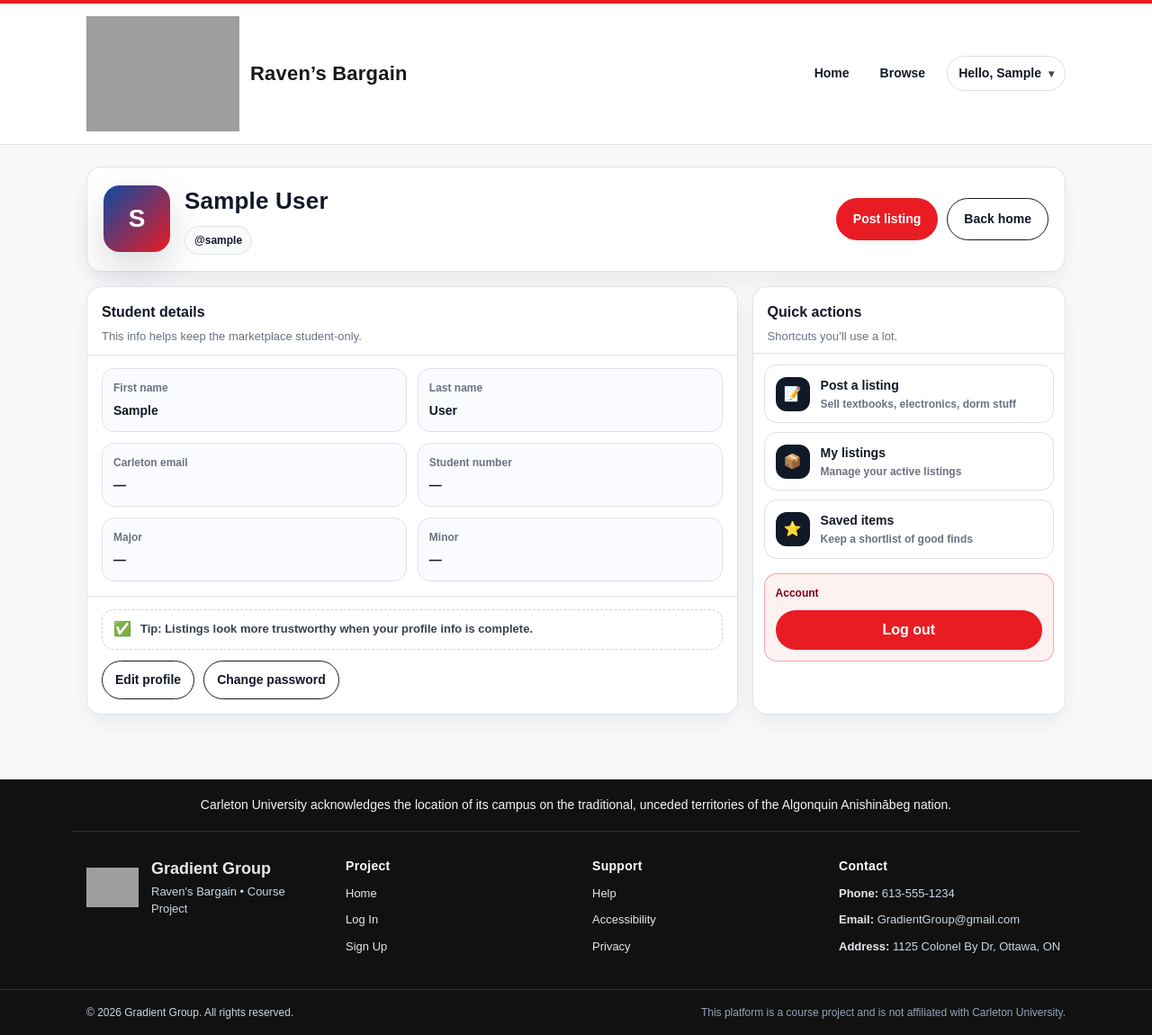
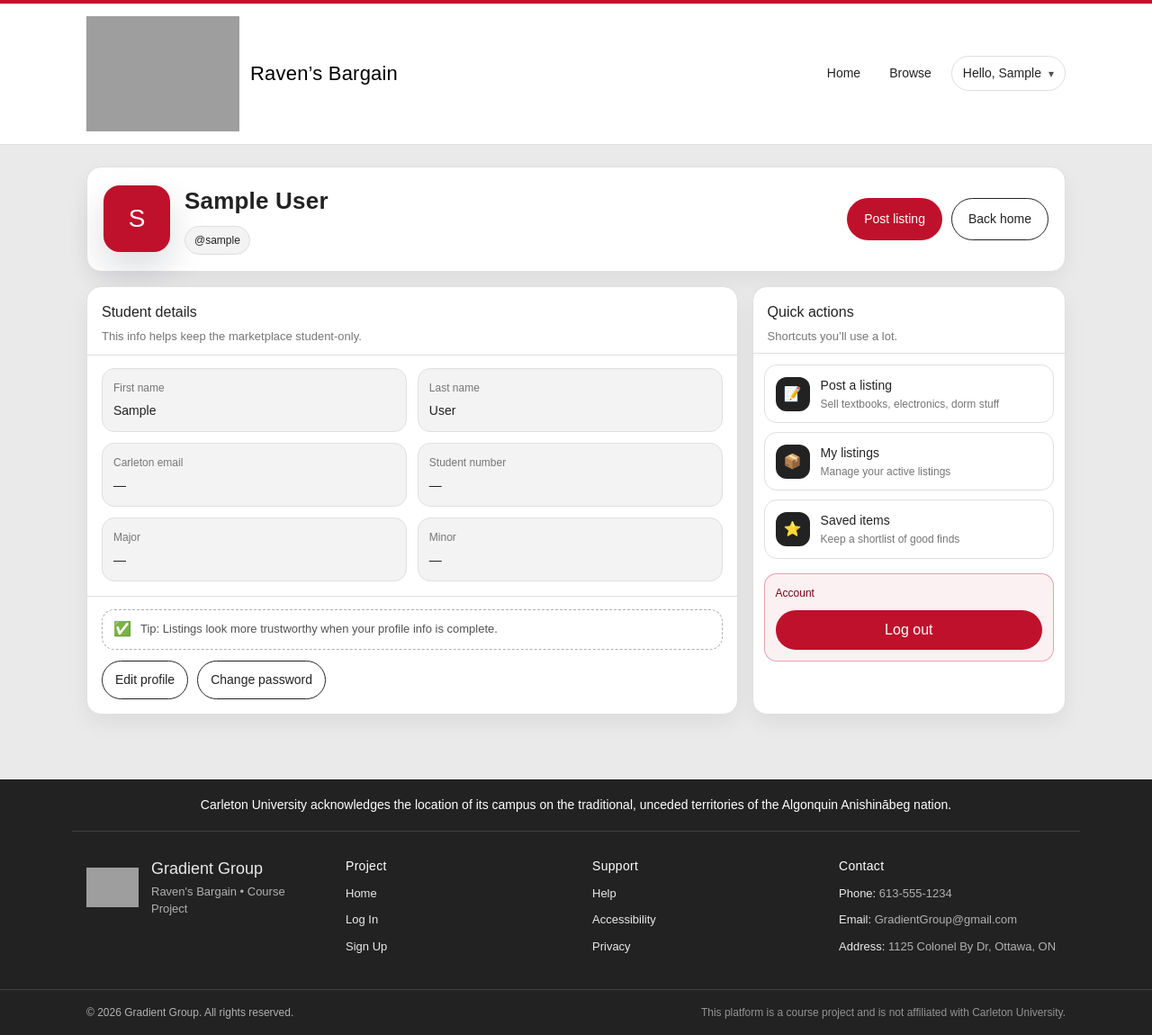
Before and after one commit to Carleton-BIT/group-projects-team-2-gradient-group, a Django app: page /profile/ in a window 1280 px wide. Shown: the whole page at 90% size. Run offline with Django 5.2, Linux system fonts and the light colour scheme; the visitor is signed in with stand-in values (Sample User, id 1); grey boxes are pictures that could not be loaded.

Commit message:
Align CSS with Carleton RDS brand guidelines

```diff
--- a/core/static/style.css
+++ b/core/static/style.css
@@ -1,29 +1,26 @@
 :root {
   /* Core colours */
-  --colour-carleton-red: #E91C24;
-  /* https://coolors.co/palette/f8f9fa-e9ecef-dee2e6-ced4da-adb5bd-6c757d-495057-343a40-212529 */
-  --colour-white: #f8f9fa;
-  --colour-light-grey: #e9ecef;
-  --colour-grey: #dee2e6;
-  --colour-dark-grey: #ced4da;
-  --colour-darker-grey: #adb5bd;
-  --colour-dark: #343a40;
-  --colour-darker: #212529;
-  --colour-carleton-black: #191919;
-
-  /* https://coolors.co/palette/e63946-f1faee-a8dadc-457b9d-1d3557 */
-  --colour-amaranth: #e63946;
-  --colour-peppermint: #f1faee;
-  --colour-aquaisland: #a8dadc;
-  --colour-wedgewood: #457b9d;
-  --colour-cello: #1d3557;
+  --colour-carleton-red: #BF112B;
+  /* RDS Neutral Palette: https://ravendesignsystem.github.io/rds/design/colours/ */
+  --colour-white: #FFFFFF;
+  --colour-light-grey: #EAEAEA;
+  --colour-grey: #DFDFDF;
+  --colour-dark-grey: #B1B1B1;
+  --colour-darker-grey: #939393;
+  --colour-dark: #535353;
+  --colour-darker: #222222;
+  --colour-carleton-black: #000000;
 
   /* Header configuration */
   --header-heading-colour: var(--colour-white);
 
   /* Body configuration */
   --body-default-colour: var(--colour-carleton-black);
-  --body-background-colour: var(--colour-white);
+  --body-background-colour: var(--colour-light-grey);
+
+  /* RDS link colours */
+  --cu-link: #105F83;
+  --cu-link-hover: #BF112B;
 }
 
 /* base */
@@ -88,7 +86,7 @@ body {
   justify-content: center;
   padding: 10px 14px;
   border-radius: 999px;
-  font-weight: 800;
+  font-weight: 500;
   text-decoration: none;
   border: 1px solid transparent;
   cursor: pointer;
@@ -111,20 +109,20 @@ body {
 
 /* Secondary used on red sections */
 .btn-secondary--onred{
-  border-color: #111827;
-  color: #111827;
+  border-color: #222222;
+  color: #222222;
   background: #fff;
 }
-.btn-secondary--onred:hover{ background: #f3f4f6; }
+.btn-secondary--onred:hover{ background: #EAEAEA; }
 
 /* Secondary used on light pages (profile, etc.) */
 .btn-secondary--dark{
   background: #fff;
-  border-color: #111827 !important;
-  color: #111827 !important;
+  border-color: #222222 !important;
+  color: #222222 !important;
 }
 .btn-secondary--dark:hover{
-  background: #f3f4f6;
+  background: #EAEAEA;
 }
 
 /* =========================
@@ -171,30 +169,30 @@ body {
 }
 
 .site-header__title{
-  font-weight: 900;
+  font-weight: 500;
   font-size: 22px;
   letter-spacing: .2px;
   color: var(--colour-carleton-black);
   line-height: 1;
 }
 
-.site-header__nav{
-  display:flex;
-  align-items:center;
-  gap: 14px;
+.site-header__nav {
+  display: flex;
+  align-items: center;
+  gap: 12px;
 }
 
 .site-header__link{
   text-decoration:none;
-  font-weight: 800;
+  font-weight: 500;
   font-size: 14px;
-  color: #111827;
+  color: #222222;
   padding: 8px 10px;
   border-radius: 10px;
 }
 
 .site-header__link:hover{
-  background: #f3f4f6;
+  background: #EAEAEA;
 }
 
 /* =========================
@@ -208,10 +206,10 @@ body {
 .user-menu__button{
   border: 1px solid var(--colour-grey);
   background: #ffffff;
-  color: #111827;
+  color: #222222;
   border-radius: 999px;
   padding: 8px 12px;
-  font-weight: 900;
+  font-weight: 500;
   font-size: 14px;
   cursor: pointer;
   display:flex;
@@ -595,13 +593,13 @@ body.auth-page select:focus {
    ========================= */
 
 .site-footer{
-  background:#111;
-  color:#e5e7eb;
+  background:#222222;
+  color:#EAEAEA;
   margin-top: 2rem;
 }
 
 .site-footer a{
-  color:#e5e7eb;
+  color:#EAEAEA;
   text-decoration:none;
 }
 .site-footer a:hover{
@@ -616,7 +614,7 @@ body.auth-page select:focus {
   font-size: 14px;
   line-height: 1.5;
   text-align: center;
-  color:#f3f4f6;
+  color:#ffffff;
 }
 
 .site-footer__inner{
@@ -643,14 +641,14 @@ body.auth-page select:focus {
 }
 
 .site-footer__brandtitle{
-  font-weight: 800;
+  font-weight: 500;
   font-size: 18px;
   margin-bottom: 2px;
 }
 
 .site-footer__brandsubtitle{
   font-size: 13px;
-  color:#cbd5e1;
+  color:#B1B1B1;
 }
 
 .site-footer__cols{
@@ -663,7 +661,7 @@ body.auth-page select:focus {
 .site-footer__col h3{
   margin: 0 0 10px;
   font-size: 14px;
-  font-weight: 800;
+  font-weight: 500;
   letter-spacing: .3px;
   color:#ffffff;
 }
@@ -676,14 +674,14 @@ body.auth-page select:focus {
 
 .site-footer__col li{
   font-size: 13px;
-  color:#cbd5e1;
+  color:#B1B1B1;
   margin-bottom: 10px;
   line-height: 1.5;
 }
 
 .site-footer__col li span{
-  color:#e5e7eb;
-  font-weight: 700;
+  color:#EAEAEA;
+  font-weight: 500;
 }
 
 .site-footer__bottom{
@@ -699,11 +697,11 @@ body.auth-page select:focus {
   gap: 10px 18px;
   justify-content: space-between;
   font-size: 12px;
-  color:#cbd5e1;
+  color:#B1B1B1;
 }
 
 .site-footer__note{
-  color:#94a3b8;
+  color:#939393;
 }
 
 /* responsive */
@@ -960,10 +961,10 @@ body.auth-page select:focus {
   border-radius: 18px;
   display: grid;
   place-items: center;
-  font-weight: 900;
+  font-weight: 500;
   font-size: 28px;
   color: #fff;
-  background: linear-gradient(135deg, #0b4aa2, var(--colour-carleton-red));
+  background: var(--colour-carleton-red);
   box-shadow: 0 18px 40px rgba(10,20,40,.15);
 }
 
@@ -971,7 +972,7 @@ body.auth-page select:focus {
   margin: 0;
   font-size: 26px;
   letter-spacing: .2px;
-  color: #111827;
+  color: #222222;
 }
 
 .profile-hero__meta{
@@ -987,10 +988,10 @@ body.auth-page select:focus {
   padding: 6px 10px;
   border-radius: 999px;
   border: 1px solid var(--colour-grey);
-  background: #f9fafb;
-  font-weight: 800;
+  background: #F3F3F3;
+  font-weight: 500;
   font-size: 12px;
-  color: #111827;
+  color: #222222;
 }
 
 .profile-hero__actions{
@@ -1030,14 +1031,14 @@ body.auth-page select:focus {
 .profile-card__title{
   margin: 0;
   font-size: 16px;
-  font-weight: 900;
-  color: #111827;
+  font-weight: 500;
+  color: #222222;
 }
 
 .profile-card__sub{
   margin: 6px 0 0;
   font-size: 13px;
-  color: #6b7280;
+  color: #767676;
   line-height: 1.35;
 }
 
@@ -1051,21 +1052,21 @@ body.auth-page select:focus {
 .profile-kv{
   border: 1px solid var(--colour-grey);
   border-radius: 14px;
-  background: #fafbff;
+  background: #F3F3F3;
   padding: 12px;
 }
 
 .profile-kv__k{
   font-size: 12px;
-  color: #6b7280;
-  font-weight: 800;
+  color: #767676;
+  font-weight: 500;
 }
 
 .profile-kv__v{
   margin-top: 6px;
   font-size: 14px;
-  font-weight: 900;
-  color: #111827;
+  font-weight: 500;
+  color: #222222;
 }
 
 .profile-kv__v--break{
@@ -1085,7 +1086,7 @@ body.auth-page select:focus {
   border-radius: 14px;
   padding: 12px;
   background: #fff;
-  color: #374151;
+  color: #535353;
 }
 
 .profile-tip__icon{
@@ -1096,8 +1097,8 @@ body.auth-page select:focus {
 .profile-tip__text{
   font-size: 13px;
   line-height: 1.45;
-  font-weight: 700;
-  color: #374151;
+  font-weight: 500;
+  color: #535353;
 }
 
 .profile-actions-row{
@@ -1139,36 +1140,36 @@ body.auth-page select:focus {
   border-radius: 12px;
   display: grid;
   place-items: center;
-  background: #111827;
+  background: #222222;
   color: #fff;
   font-size: 16px;
 }
 
 .profile-quick__title{
-  font-weight: 900;
+  font-weight: 500;
   font-size: 14px;
-  color: #111827;
+  color: #222222;
 }
 
 .profile-quick__sub{
   margin-top: 2px;
   font-size: 12px;
-  color: #6b7280;
+  color: #767676;
   line-height: 1.35;
-  font-weight: 700;
+  font-weight: 500;
 }
 
 .profile-danger{
   margin: 10px 12px 14px;
   padding: 12px;
   border-radius: 14px;
-  border: 1px solid rgba(233, 28, 36, .35);
-  background: rgba(233, 28, 36, .06);
+  border: 1px solid rgba(191, 17, 43, .35);
+  background: rgba(191, 17, 43, .06);
 }
 
 .profile-danger__label{
   font-size: 12px;
-  font-weight: 900;
+  font-weight: 500;
   color: #7a0015;
   margin-bottom: 10px;
 }
@@ -1183,7 +1184,7 @@ body.auth-page select:focus {
   cursor: pointer;
   padding: 10px 12px;
   border-radius: 999px;
-  font-weight: 900;
+  font-weight: 500;
   background: var(--colour-carleton-red);
   color: #fff;
 }
```
Also changed, not shown: other parts of core/static/style.css (+42 -38 lines).
